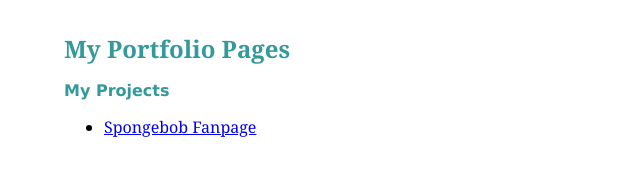
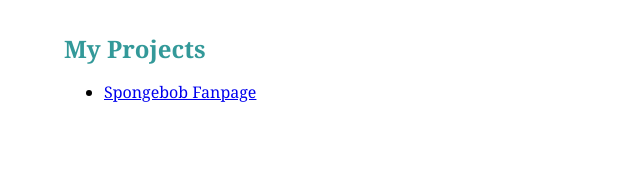
Before and after one commit to codingdonebadly/codingdonebadly.github.io, a plain HTML site: page index.html in a window 1280 px wide. Shown: the whole page, without its empty margins (0-640 px from the left). Drawn offline with Linux system fonts and the light colour scheme.

Commit message:
Update index.html

```diff
--- a/index.html
+++ b/index.html
@@ -2,7 +2,7 @@
 <html>
 <head>
 <meta charset="utf-8">
-<title>My Porjects</title>
+<title>My Projects</title>
 <style>
 body {
 	margin: 2em 5%;
@@ -26,12 +26,9 @@ small {
 
 <body>
 
-
-<h1>My Portfolio Pages</h1>
+<h1>My Projects</h1>
 
 
-
-<h2>My Projects</h2>
 <ul>
   <li><a href="website/index.html">Spongebob Fanpage</a></li>
 </ul>
```
